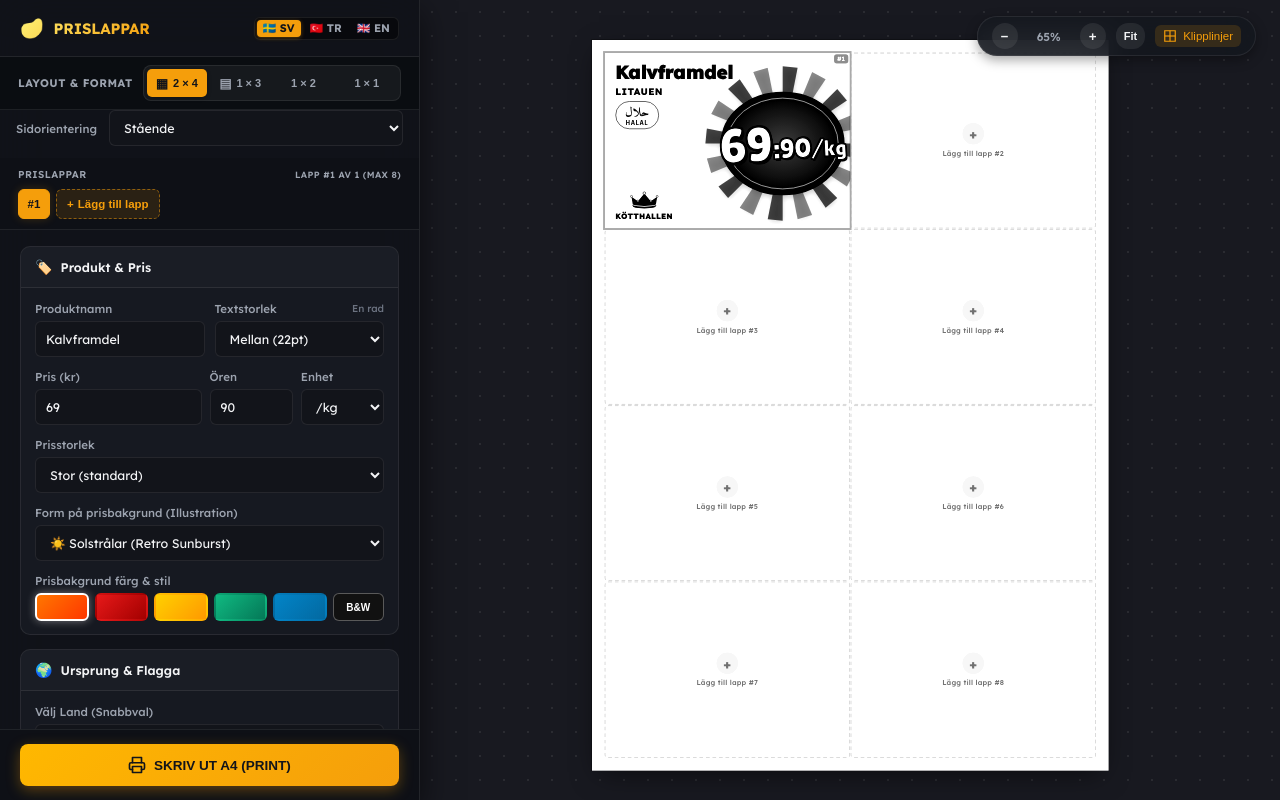
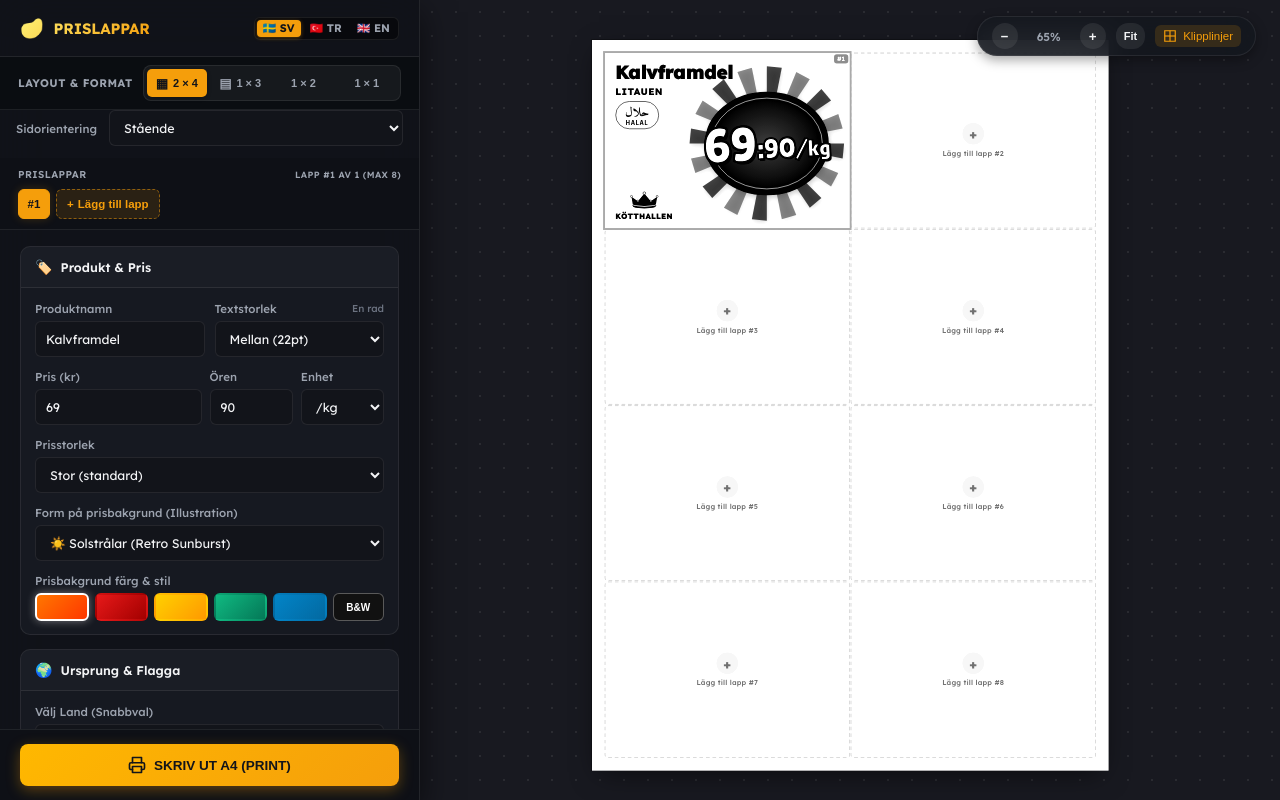
Before and after one commit to okasi/prislappar, a website: page index.html in a window 1280 px wide. Drawn offline with Linux system fonts and the light colour scheme.

Commit message:
Fit price artwork within labels and widen size steps

```diff
--- a/src/cardRenderer.js
+++ b/src/cardRenderer.js
@@ -1,4 +1,4 @@
-import { normalizeTitleSize, PRICE_SIZES, normalizePriceSize } from './presets.js?v=20261009-price-graphic';
+import { normalizeTitleSize, PRICE_SIZES, normalizePriceSize } from './presets.js?v=20261009-price-fit';
 
 /**
  * Color map shared across all price background illustrations
--- a/src/main.js
+++ b/src/main.js
@@ -1,7 +1,8 @@
-import { COUNTRIES, DEFAULT_BRANDING, GRID_CONFIGS, DEMO_PRESET_ITEMS, DEFAULT_CARD, normalizeTitleSize, normalizePriceSize } from './presets.js?v=20261009-price-graphic';
-import { renderCardHtml } from './cardRenderer.js?v=20261009-price-graphic';
-import { getI18n } from './i18n.js?v=20261009-price-graphic';
-import { encodeStateToParam, decodeStateFromParam } from './stateSharing.js?v=20261009-price-graphic';
+import { fitPriceArtwork } from './priceLayout.js?v=20261009-price-fit';
+import { COUNTRIES, DEFAULT_BRANDING, GRID_CONFIGS, DEMO_PRESET_ITEMS, DEFAULT_CARD, normalizeTitleSize, normalizePriceSize } from './presets.js?v=20261009-price-fit';
+import { renderCardHtml } from './cardRenderer.js?v=20261009-price-fit';
+import { getI18n } from './i18n.js?v=20261009-price-fit';
+import { encodeStateToParam, decodeStateFromParam } from './stateSharing.js?v=20261009-price-fit';
 
 // Application State
 const state = {
@@ -389,6 +390,7 @@ function renderSheet() {
   }
 
   a4Sheet.innerHTML = html;
+  a4Sheet.querySelectorAll('.price-card').forEach(fitPriceArtwork);
 
   // Add click listeners to cards on sheet
   a4Sheet.querySelectorAll('.price-card').forEach(bindCardClick);
@@ -548,6 +550,7 @@ function updateActiveCard(changes) {
     const newElement = tempContainer.firstElementChild;
     oldElement.replaceWith(newElement);
     bindCardClick(newElement);
+    fitPriceArtwork(newElement);
   } else {
     renderSheet();
   }
@@ -884,6 +887,7 @@ function setZoom(newZoom) {
   state.zoom = Math.min(Math.max(newZoom, 0.2), 1.8);
   document.documentElement.style.setProperty('--preview-zoom', state.zoom);
   zoomPercentage.textContent = `${Math.round(state.zoom * 100)}%`;
+  a4Sheet.querySelectorAll('.price-card').forEach(fitPriceArtwork);
 }
 
 /**
@@ -929,6 +933,7 @@ function main() {
   }
 
   autoFitZoom();
+  document.fonts?.ready.then(() => a4Sheet.querySelectorAll('.price-card').forEach(fitPriceArtwork));
 }
 
 // Start app
--- a/src/presets.js
+++ b/src/presets.js
@@ -181,11 +181,11 @@ export function normalizeTitleSize(sizePref) {
 }
 
 export const PRICE_SIZES = {
-  small: 0.7,
-  medium: 0.85,
+  small: 0.5,
+  medium: 0.75,
   large: 1,
-  xlarge: 1.1,
-  xxlarge: 1.2
+  xlarge: 1.25,
+  xxlarge: 1.5
 };
 
 export function normalizePriceSize(size) {
--- /dev/null
+++ b/src/priceLayout.js
@@ -0,0 +1,50 @@
+// Include the SVG's actual painted geometry: sunburst rays extend past its viewBox.
+function artworkBounds(card) {
+  const svg = card.querySelector('.starburst-graphic');
+  const matrix = svg.getScreenCTM();
+  const box = svg.getBBox();
+  if (!matrix || !box.width || !box.height) return null;
+  const corners = [
+    [box.x, box.y], [box.x + box.width, box.y],
+    [box.x, box.y + box.height], [box.x + box.width, box.y + box.height]
+  ].map(([x, y]) => ({
+    x: matrix.a * x + matrix.c * y + matrix.e,
+    y: matrix.b * x + matrix.d * y + matrix.f
+  }));
+  const price = card.querySelector('.price-display').getBoundingClientRect();
+  return {
+    left: Math.min(price.left, ...corners.map(p => p.x)),
+    right: Math.max(price.right, ...corners.map(p => p.x)),
+    top: Math.min(price.top, ...corners.map(p => p.y)),
+    bottom: Math.max(price.bottom, ...corners.map(p => p.y))
+  };
+}
+
+export function fitPriceArtwork(card) {
+  const bounds = card.getBoundingClientRect();
+  const inner = card.querySelector('.card-inner');
+  const column = card.querySelector('.card-right-column');
+  const badge = card.querySelector('.starburst-container');
+  if (!bounds.width || !bounds.height || !inner.offsetWidth) return;
+
+  column.style.removeProperty('--price-shift-x');
+  column.style.removeProperty('--price-shift-y');
+  badge.style.setProperty('--price-fit-scale', 1);
+  const artwork = artworkBounds(card);
+  if (!artwork) return;
+
+  // Reserve space for strokes and shadows, and shrink only when paper limits demand it.
+  const padding = Math.min(bounds.width, bounds.height) * 0.035;
+  const fit = Math.min(1,
+    (bounds.width - padding * 2) / (artwork.right - artwork.left),
+    (bounds.height - padding * 2) / (artwork.bottom - artwork.top));
+  badge.style.setProperty('--price-fit-scale', fit);
+  const fitted = artworkBounds(card);
+  const units = inner.getBoundingClientRect().width / inner.offsetWidth;
+  const shiftX = Math.min(Math.max(0, bounds.left + padding - fitted.left),
+    bounds.right - padding - fitted.right);
+  const shiftY = Math.min(Math.max(0, bounds.top + padding - fitted.top),
+    bounds.bottom - padding - fitted.bottom);
+  column.style.setProperty('--price-shift-x', `${shiftX / units}px`);
+  column.style.setProperty('--price-shift-y', `${shiftY / units}px`);
+}
--- a/src/stateSharing.js
+++ b/src/stateSharing.js
@@ -1,4 +1,4 @@
-import { DEFAULT_CARD } from './presets.js?v=20261009-price-graphic';
+import { DEFAULT_CARD } from './presets.js?v=20261009-price-fit';
 
 /**
  * UTF-8 safe base64url encoding
--- a/src/style.css
+++ b/src/style.css
@@ -1281,6 +1281,7 @@ select:focus {
   justify-content: center;
   overflow: visible;
   pointer-events: none;
+  transform: translate(var(--price-shift-x, 0px), var(--price-shift-y, 0px));
 }
 
 /* Scale the graphic and its price together around the badge center. */
@@ -1292,7 +1293,7 @@ select:focus {
   max-width: 63mm;
   max-height: 55mm;
   flex: 0 0 63mm;
-  scale: var(--price-size-scale, 1);
+  scale: calc(var(--price-size-scale, 1) * var(--price-fit-scale, 1));
   position: relative;
   display: flex;
   align-items: center;
@@ -2043,3 +2044,8 @@ select:focus {
 .price-display:is(.price-size-xlarge, .price-size-xxlarge) {
   align-items: center;
 }
+
+/* Bring large price badges inward; fitting keeps the complete artwork on paper. */
+:is(.grid-1x1, .grid-1x2) .card-right-column {
+  width: 70%;
+}
```
Also changed, not shown: index.html (+2 -2 lines), src/app.boot.test.js (+2 -2 lines).
